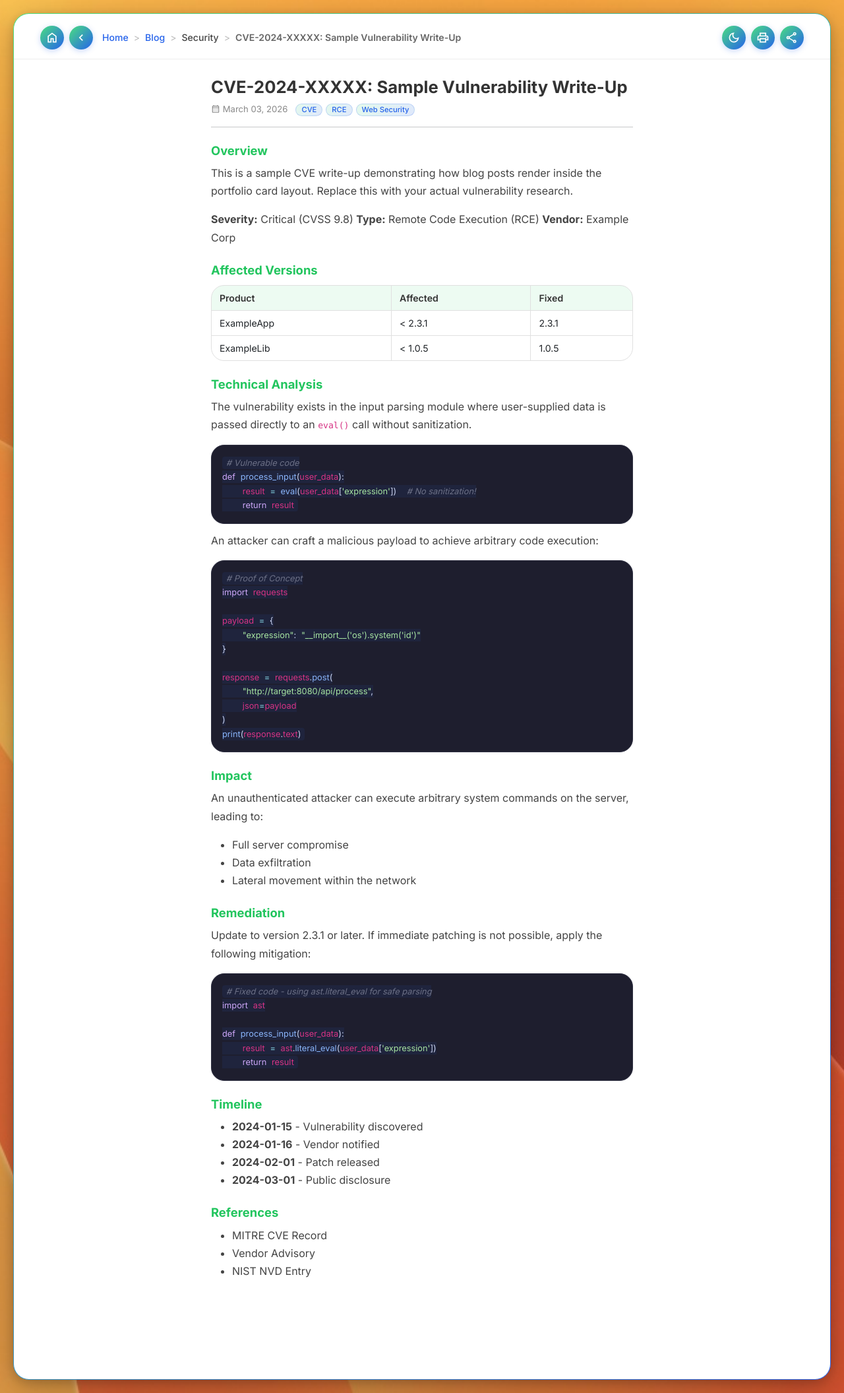
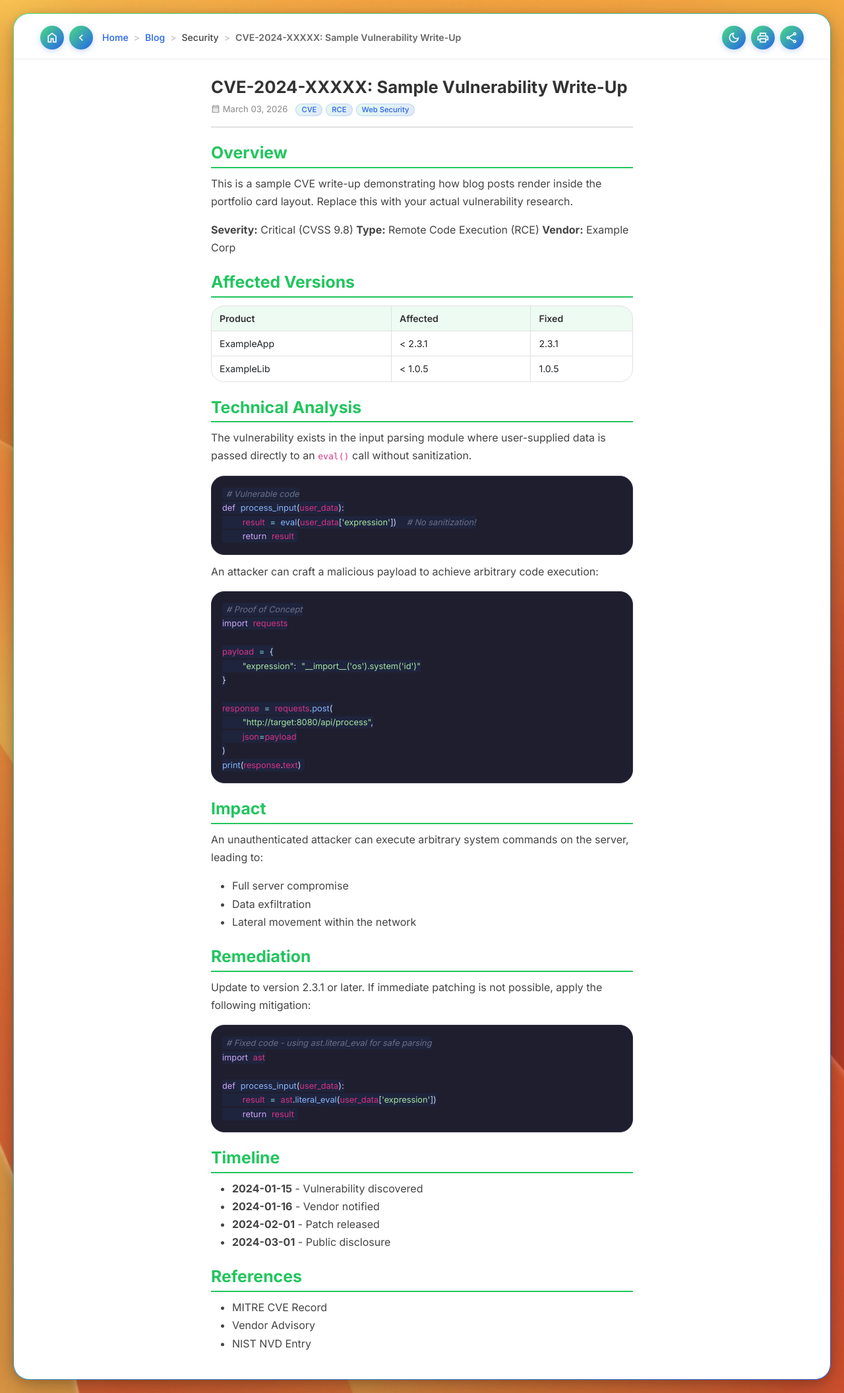
Before and after one commit to hoangphi01/hoangphi01.github.io, a Jekyll site: the page built from _posts/2026-03-03-sample-cve-writeup.md, in a window 1280 px wide. Shown: the whole page at 66% size. Built offline with Jekyll 4.4.1, drawn with Linux system fonts in a browser that asks for light colours.

```diff
--- a/_layouts/post.html
+++ b/_layouts/post.html
@@ -325,6 +342,94 @@
         window.print();
     });
 
+    // Image lightbox (desktop only)
+    (function() {
+        if (window.innerWidth < 992) return;
+
+        // Build lightbox DOM
+        var overlay = document.createElement('div');
+        overlay.className = 'lightbox-overlay';
+        overlay.innerHTML =
+            '<div class="lightbox-backdrop"></div>' +
+            '<div class="lightbox-img-wrapper">' +
+                '<img class="lightbox-img" src="" alt="">' +
+            '</div>' +
+            '<div class="lightbox-controls">' +
+                '<button class="lightbox-btn" id="lb-close" title="Close">' +
+                    '<svg xmlns="http://www.w3.org/2000/svg" viewBox="0 -960 960 960"><path d="m256-200-56-56 224-224-224-224 56-56 224 224 224-224 56 56-224 224 224 224-56 56-224-224-224 224Z"/></svg>' +
+                '</button>' +
+                '<button class="lightbox-btn" id="lb-zoom-out" title="Zoom out">' +
+                    '<svg xmlns="http://www.w3.org/2000/svg" viewBox="0 -960 960 960"><path d="m40-200 210-560h100l210 560h-96l-51-143H187l-51 143H40Zm176-224h168l-82-232h-4l-82 232Zm384-16v-80h320v80H600Z"/></svg>' +
+                '</button>' +
+                '<button class="lightbox-btn" id="lb-zoom-in" title="Zoom in">' +
+                    '<svg xmlns="http://www.w3.org/2000/svg" viewBox="0 -960 960 960"><path d="m40-200 210-560h100l210 560h-96l-51-143H187l-51 143H40Zm176-224h168l-82-232h-4l-82 232Zm504 104v-120H600v-80h120v-120h80v120h120v80H800v120h-80Z"/></svg>' +
+                '</button>' +
+            '</div>';
+        document.querySelector('.page-wrapper').appendChild(overlay);
+
+        var lbImg = overlay.querySelector('.lightbox-img');
+        var lbBackdrop = overlay.querySelector('.lightbox-backdrop');
+        var scale = 1;
+        var minScale = 0.5;
+        var maxScale = 3;
+        var step = 0.25;
+
+        function openLightbox(src, alt) {
+            lbImg.src = src;
+            lbImg.alt = alt || '';
+            scale = 1;
+            lbImg.style.transform = 'scale(1)';
+            overlay.classList.add('active');
+            postBody.style.overflowY = 'hidden';
+        }
+
+        function closeLightbox() {
+            overlay.classList.remove('active');
+            postBody.style.overflowY = '';
+        }
+
+        // Click on blog images to open
+        document.querySelectorAll('.blog-content img').forEach(function(img) {
+            img.addEventListener('click', function() {
+                openLightbox(this.src, this.alt);
+            });
+        });
+
+        // Close
+        document.getElementById('lb-close').addEventListener('click', closeLightbox);
+        lbBackdrop.addEventListener('click', closeLightbox);
+        document.addEventListener('keydown', function(e) {
+            if (e.key === 'Escape' && overlay.classList.contains('active')) closeLightbox();
+        });
+
+        // Zoom
+        document.getElementById('lb-zoom-out').addEventListener('click', function() {
+            if (scale > minScale) {
+                scale = Math.max(minScale, scale - step);
+                lbImg.style.transform = 'scale(' + scale + ')';
+            }
+        });
+
+        document.getElementById('lb-zoom-in').addEventListener('click', function() {
+            if (scale < maxScale) {
+                scale = Math.min(maxScale, scale + step);
+                lbImg.style.transform = 'scale(' + scale + ')';
+            }
+        });
+
+        // Mouse wheel zoom
+        overlay.addEventListener('wheel', function(e) {
+            if (!overlay.classList.contains('active')) return;
+            e.preventDefault();
+            if (e.deltaY < 0 && scale < maxScale) {
+                scale = Math.min(maxScale, scale + step);
+            } else if (e.deltaY > 0 && scale > minScale) {
+                scale = Math.max(minScale, scale - step);
+            }
+            lbImg.style.transform = 'scale(' + scale + ')';
+        }, { passive: false });
+    })();
+
     document.getElementById('btn-share').addEventListener('click', async () => {
         try {
             await navigator.clipboard.writeText(window.location.href);
--- a/blog.html
+++ b/blog.html
@@ -4,7 +4,7 @@ title: Blog
 permalink: /blog/
 ---
 <ul class="nav nav-pills">
-    <li class="nav-item"><a class="nav-link" href="{{ '/' | relative_url }}"><svg class="nav-icon" xmlns="http://www.w3.org/2000/svg" viewBox="0 -960 960 960"><path d="M240-200h120v-240h240v240h120v-360L480-740 240-560v360Zm-80 80v-480l320-240 320 240v480H520v-240h-80v240H160Zm320-350Z"/></svg> Home</a></li>
+    <li class="nav-item"><a class="nav-link" href="{{ '/' | relative_url }}#home"><svg class="nav-icon" xmlns="http://www.w3.org/2000/svg" viewBox="0 -960 960 960"><path d="M240-200h120v-240h240v240h120v-360L480-740 240-560v360Zm-80 80v-480l320-240 320 240v480H520v-240h-80v240H160Zm320-350Z"/></svg> Home</a></li>
     <li class="nav-item"><a class="nav-link" href="{{ '/' | relative_url }}#research"><svg class="nav-icon" xmlns="http://www.w3.org/2000/svg" viewBox="0 -960 960 960"><path d="M270-80q-45 0-77.5-30.5T160-186v-558q0-38 23.5-68t61.5-38l395-78v640l-379 76q-9 2-15 9.5t-6 16.5q0 11 9 18.5t21 7.5h450v-640h80v720H270Zm90-233 200-39v-478l-200 39v478Zm-80 16v-478l-15 3q-11 2-18 9.5t-7 18.5v457q5-2 10.5-3.5T261-293l19-4Zm-40-472v482-482Z"/></svg> Research</a></li>
     <li class="nav-item"><a class="nav-link" href="{{ '/' | relative_url }}#awards"><svg class="nav-icon" xmlns="http://www.w3.org/2000/svg" viewBox="0 -960 960 960"><path d="M280-120v-80h160v-124q-49-11-87.5-41.5T296-442q-75-9-125.5-65.5T120-640v-40q0-33 23.5-56.5T200-760h80v-80h400v80h80q33 0 56.5 23.5T840-680v40q0 76-50.5 132.5T664-442q-18 46-56.5 76.5T520-324v124h160v80H280Zm0-408v-152h-80v40q0 38 22 68.5t58 43.5Zm285 93q35-35 35-85v-240H360v240q0 50 35 85t85 35q50 0 85-35Zm115-93q36-13 58-43.5t22-68.5v-40h-80v152Zm-200-52Z"/></svg> Awards</a></li>
     <li class="nav-item"><a class="nav-link" href="{{ '/' | relative_url }}#contact"><svg class="nav-icon" xmlns="http://www.w3.org/2000/svg" viewBox="0 -960 960 960"><path d="M480-400q33 0 56.5-23.5T560-480q0-33-23.5-56.5T480-560q-33 0-56.5 23.5T400-480q0 33 23.5 56.5T480-400ZM320-240h320v-23q0-24-13-44t-36-30q-26-11-53.5-17t-57.5-6q-30 0-57.5 6T369-337q-23 10-36 30t-13 44v23ZM720-80H240q-33 0-56.5-23.5T160-160v-640q0-33 23.5-56.5T240-880h320l240 240v480q0 33-23.5 56.5T720-80Zm0-80v-446L526-800H240v640h480Zm-480 0v-640 640Z"/></svg> Contact</a></li>
--- a/style.css
+++ b/style.css
@@ -536,7 +536,8 @@ body.dark-mode .btn-open-tool:hover {
     /* Restore scrolling on mobile */
     html, body {
         height: auto;
-        overflow: auto;
+        overflow-x: hidden;
+        overflow-y: auto;
     }
 
     /* Remove background wallpaper */
@@ -790,6 +791,7 @@ body.dark-mode .btn-open-tool:hover {
     .post-body {
         padding: 16px;
         min-width: 0;
+        overflow-x: hidden;
     }
 
     /* ---- Blog content on mobile (Medium-style) ---- */
@@ -843,6 +845,13 @@ body.dark-mode .btn-open-tool:hover {
         white-space: nowrap;
     }
 
+    /* Images: full width within content padding */
+    .blog-content img {
+        width: 100%;
+        max-width: 100% !important;
+        border-radius: 16px;
+    }
+
     /* Inline code: allow breaking on long hashes/URLs */
     .blog-content code:not([class]) {
         word-break: break-all;
@@ -857,15 +866,15 @@ body.dark-mode .btn-open-tool:hover {
     }
 
     .blog-content h2 {
-        font-size: 1.1rem;
+        font-size: 1.4rem;
     }
 
     .blog-content h3 {
-        font-size: 1rem;
+        font-size: 1.2rem;
     }
 
     .blog-content h4 {
-        font-size: 0.95rem;
+        font-size: 1.05rem;
     }
 
     .blog-post-title {
@@ -1427,19 +1436,29 @@ body.dark-mode .lang-pill-disabled {
 }
 
 .blog-content h2 {
-    font-size: 1.15rem;
+    font-size: 1.55rem;
     font-weight: 700;
     color: #22c55e;
     margin-top: 24px;
     margin-bottom: 10px;
+    padding-bottom: 6px;
+    border-bottom: 2px solid #22c55e;
 }
 
 .blog-content h3 {
-    font-size: 1.05rem;
+    font-size: 1.3rem;
     font-weight: 600;
     color: #444;
     margin-top: 20px;
     margin-bottom: 8px;
+}
+
+.blog-content h4 {
+    font-size: 1.1rem;
+    font-weight: 600;
+    color: #444;
+    margin-top: 18px;
+    margin-bottom: 6px;
 }
 
 .blog-content p {
@@ -1493,6 +1512,25 @@ body.dark-mode .lang-pill-disabled {
     background: rgba(34, 197, 94, 0.08);
     font-weight: 600;
     color: #333;
+}
+
+/* Blog images */
+.blog-content img {
+    max-width: 100%;
+    height: auto;
+    display: block;
+    margin: 12px 0;
+    border: 1px solid #e0e0e0;
+    border-radius: 20px;
+}
+
+.blog-content .img-caption {
+    display: block;
+    text-align: center;
+    font-size: 0.82rem;
+    color: #888;
+    margin-top: -4px;
+    margin-bottom: 16px;
 }
 
 /* Code blocks - syntax highlighting */
@@ -1601,6 +1639,7 @@ body.dark-mode .blog-content ol {
 
 body.dark-mode .blog-content h2 {
     color: #4ade80;
+    border-bottom-color: #4ade80;
 }
 
 body.dark-mode .blog-content h3,
@@ -1634,6 +1673,11 @@ body.dark-mode .blog-content table td {
 body.dark-mode .blog-content table th {
     background: rgba(74, 222, 128, 0.1);
     color: #dcddde;
+}
+
+/* Dark mode images */
+body.dark-mode .blog-content img {
+    border-color: #383838;
 }
 
 /* Dark mode code */
@@ -1967,3 +2011,108 @@ body.dark-mode .calc-content details .small {
         widows: 3;
     }
 }
+
+
+/* ==================== Image Lightbox (Desktop Only) ==================== */
+
+@media (min-width: 992px) {
+    .blog-content img {
+        cursor: zoom-in;
+        pointer-events: auto;
+        position: relative;
+        z-index: 1;
+    }
+
+    .lightbox-overlay {
+        position: fixed;
+        top: 0;
+        left: 0;
+        width: 100%;
+        height: 100%;
+        z-index: 10000;
+        display: flex;
+        align-items: center;
+        justify-content: center;
+        opacity: 0;
+        visibility: hidden;
+        transition: opacity 0.3s ease, visibility 0.3s ease;
+    }
+
+    .lightbox-overlay.active {
+        opacity: 1;
+        visibility: visible;
+    }
+
+    .lightbox-backdrop {
+        position: absolute;
+        top: 0;
+        left: 0;
+        width: 100%;
+        height: 100%;
+        background: rgba(0, 0, 0, 0.75);
+        backdrop-filter: blur(8px);
+        -webkit-backdrop-filter: blur(8px);
+    }
+
+    .lightbox-img-wrapper {
+        position: relative;
+        z-index: 1;
+        max-width: 90vw;
+        max-height: 85vh;
+        display: flex;
+        align-items: center;
+        justify-content: center;
+        overflow: auto;
+    }
+
+    .lightbox-img {
+        max-width: 100%;
+        max-height: 85vh;
+        object-fit: contain;
+        border-radius: 16px;
+        box-shadow: 0 8px 32px rgba(0, 0, 0, 0.4);
+        transition: transform 0.2s ease;
+        transform-origin: center center;
+    }
+
+    .lightbox-controls {
+        position: fixed;
+        bottom: 28px;
+        left: 50%;
+        transform: translateX(-50%);
+        z-index: 2;
+        display: flex;
+        gap: 16px;
+        padding: 0;
+    }
+
+    .lightbox-btn {
+        display: flex;
+        align-items: center;
+        justify-content: center;
+        width: 48px;
+        height: 48px;
+        border: none;
+        border-radius: 50%;
+        background: linear-gradient(135deg, #4ade80 0%, #2563eb 100%);
+        color: #fff;
+        cursor: pointer;
+        transition: transform 0.15s ease, box-shadow 0.15s ease;
+        box-shadow: 0 4px 12px rgba(37, 99, 235, 0.35);
+    }
+
+    .lightbox-btn:hover {
+        transform: scale(1.1);
+        box-shadow: 0 6px 20px rgba(37, 99, 235, 0.5);
+    }
+
+    .lightbox-btn:active {
+        transform: scale(0.95);
+    }
+
+    .lightbox-btn svg {
+        width: 22px;
+        height: 22px;
+        fill: #fff;
+    }
+}
```
Also changed, not shown: other parts of _layouts/post.html (+17 -0 lines), _layouts/default.html (+8 -0 lines), calculation.html (+8 -0 lines), assets/posts/CNMENU/1_public_on_the_internet.png (added), assets/posts/CNMENU/2_list_of_candidates_crawled.png (added), assets/posts/CNMENU/3_list_of_national_ID_images.png (added).
